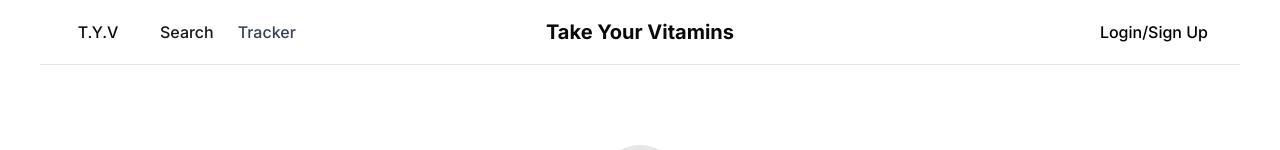
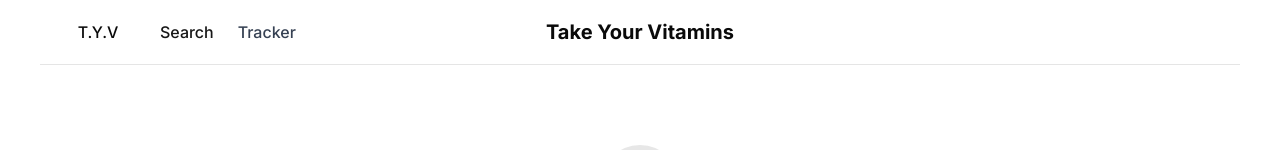
Before and after one commit to aruzhan-bolatova/TakeYourVitamins, a Next.js app in the folder take-your-vitamins/: page / in a window 1280 px wide. Shown: the top 150 px of the page. Built offline with nearby package versions, Linux system fonts and the light colour scheme.

Commit message:
update nav bar

```diff
--- a/take-your-vitamins/components/nav-bar.tsx
+++ b/take-your-vitamins/components/nav-bar.tsx
@@ -108,7 +108,7 @@ export function NavBar() {
           </div>
         ) : (
           <div className="flex items-center gap-4 mr-8">
-            <Link href="/login" className="text-base font-medium text-black hover:text-primary">
+            <Link href="/login" className="text-base font-medium text-white hover:text-primary">
               Login/Sign Up
             </Link>
           </div>
```
